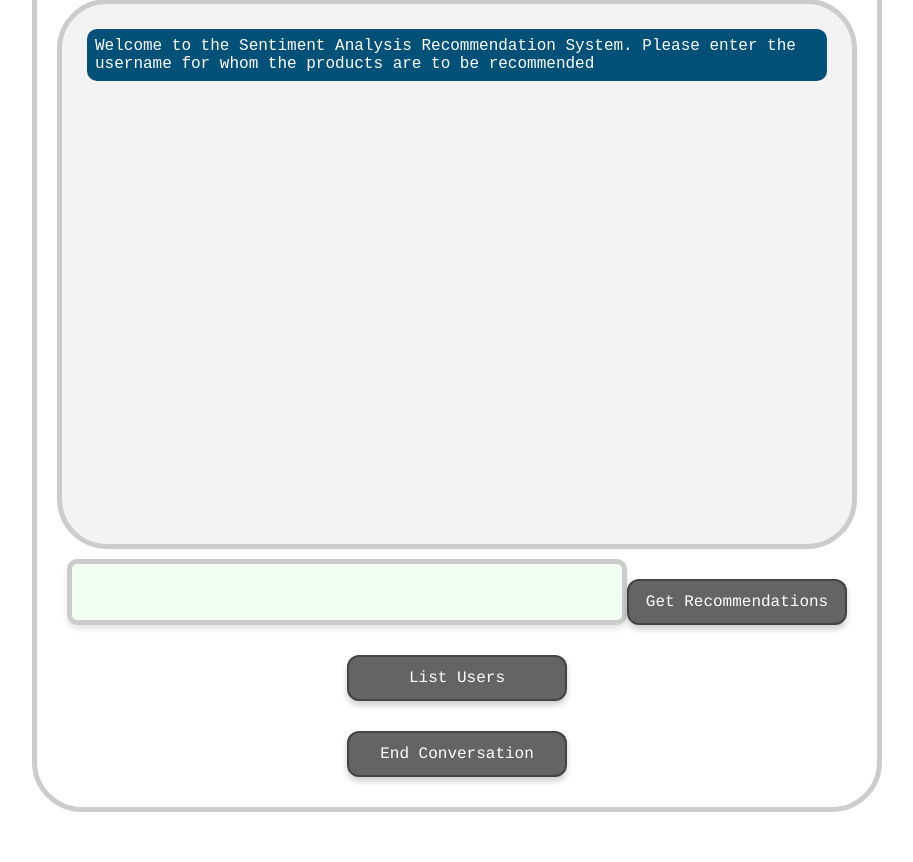
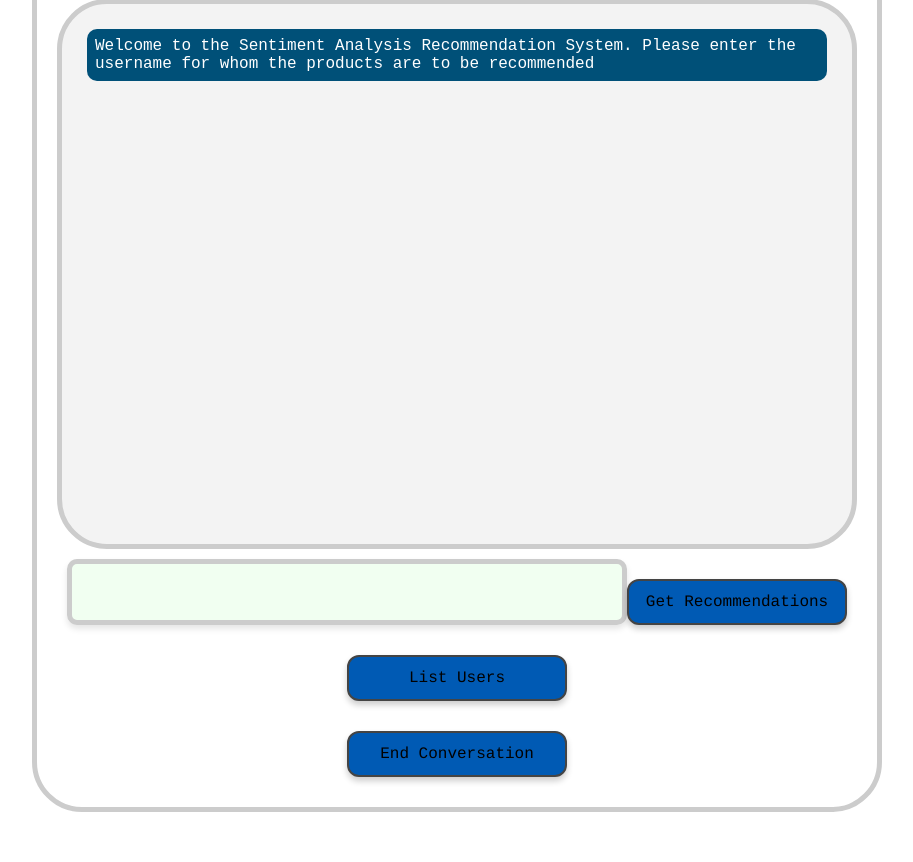
Before and after one commit to komal2/Sentiment_Analysis_Recommendation_System, a Flask app: page / in a window 1280 px wide. Shown: the part 215-1077 px from the top of the page, without its empty margins (183-1096 px from the left). Run offline with Flask 3, Linux system fonts and the light colour scheme; parts of the project's set-up code (start-up, migrations or seed data) failed here and were passed over.

Commit message:
Update style.css

```diff
--- a/static/css/style.css
+++ b/static/css/style.css
@@ -1,7 +1,7 @@
 button {
     /* These styles are applied to all buttons */
-    color: white; /* Color of the button text */
-    background-color: rgb(100, 100, 100); /* Darker background color for better contrast */
+    color: black; /* Color of the button text */
+    background-color: rgb(00, 90, 180); /* Darker background color for better contrast */
     border: 2px solid #444; /* Slightly lighter border color to create a subtle edge */
     padding: 12px; /* Slightly increased padding for better usability */
     width: 220px; /* Slightly wider for improved appearance */
@@ -17,7 +17,7 @@ button {
 
 /* Hover Effect */
 button:hover {
-    background-color: rgb(120, 120, 120); /* Lighter background color on hover */
+    background-color: rgb(70, 120, 150); /* Lighter background color on hover */
     transform: translateY(-3px); /* Slight upward movement for interaction feedback */
     box-shadow: 0 6px 8px rgba(0, 0, 0, 0.3); /* Enhanced shadow on hover */
 }
```
